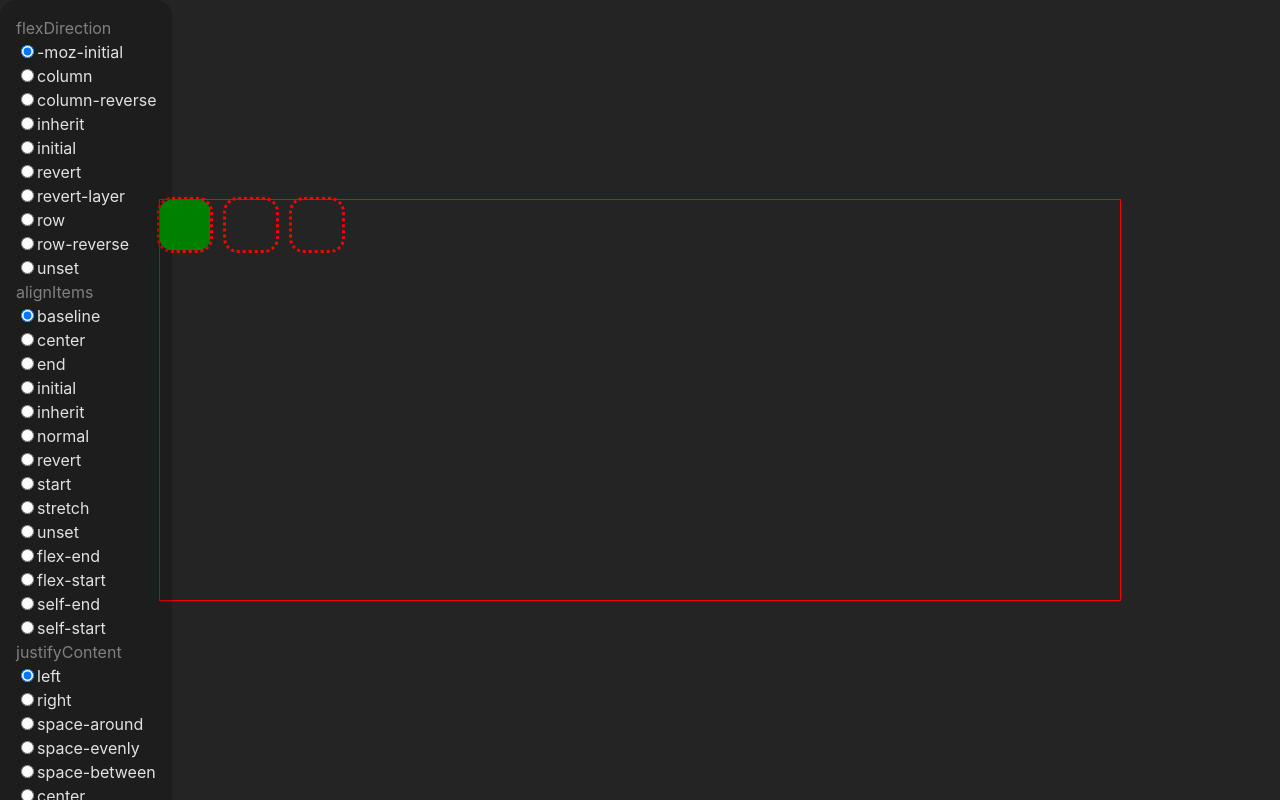
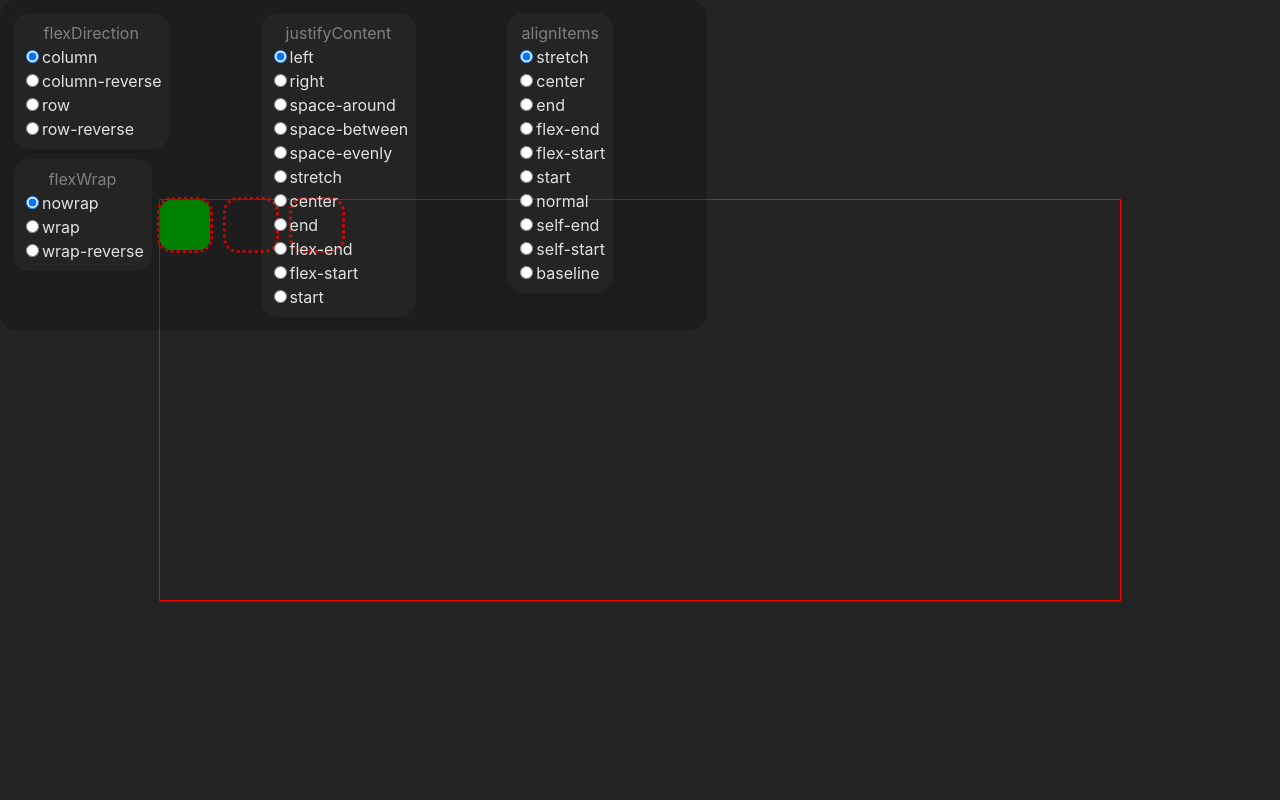
Before and after one commit to johnrdoty92/learn-flexbox, a React (Vite) app: page / in a window 1280 px wide. Built offline with nearby package versions, Linux system fonts and the light colour scheme.

Commit message:
use csstype to type flex prop state

```diff
--- a/package.json
+++ b/package.json
@@ -20,7 +20,9 @@
     "@typescript-eslint/eslint-plugin": "^5.57.1",
     "@typescript-eslint/parser": "^5.57.1",
     "@vitejs/plugin-react": "^3.1.0",
+    "csstype": "^3.1.2",
     "eslint": "^8.38.0",
+    "eslint-config-prettier": "^8.8.0",
     "eslint-plugin-react": "^7.32.2",
     "prettier": "^2.8.8",
     "typescript": "^4.9.5",
--- a/src/components/Block.tsx
+++ b/src/components/Block.tsx
@@ -1,23 +1,39 @@
-import {HTMLAttributes, DetailedHTMLProps, FC, useRef, useEffect} from "react"
-import classes from "../css/App.module.css"
-import {animated, useSpring} from "@react-spring/web"
+import { HTMLAttributes, DetailedHTMLProps, FC, useRef, useEffect } from 'react'
+import classes from '../css/App.module.css'
+import { animated, useSpring } from '@react-spring/web'
 
-export const Block: FC<DetailedHTMLProps<HTMLAttributes<HTMLDivElement>, HTMLDivElement>> = (props) => {
+export const Block: FC<
+    DetailedHTMLProps<HTMLAttributes<HTMLDivElement>, HTMLDivElement>
+> = (props) => {
     const blockRef = useRef<HTMLDivElement>(null)
     const [styles, api] = useSpring(() => ({
         top: blockRef.current?.offsetTop,
-        left: blockRef.current?.offsetLeft
+        left: blockRef.current?.offsetLeft,
     }))
 
-    useEffect(() => {
-        if (!blockRef.current) return
+    if (blockRef.current) {
         api.start({
             top: blockRef.current.offsetTop,
-            left: blockRef.current.offsetLeft
+            left: blockRef.current.offsetLeft,
         })
-    })
-    return (<>
-        <div {...props} ref={blockRef} className={classes.dataBlock}/>
-        <animated.div className={classes.visibleBlock} style={{...styles}}/>
-    </>)
+    }
+
+    useEffect(() => {
+        if (blockRef.current) {
+            api.start({
+                top: blockRef.current.offsetTop,
+                left: blockRef.current.offsetLeft,
+            })
+        }
+    }, [])
+
+    return (
+        <>
+            <div {...props} ref={blockRef} className={classes.dataBlock} />
+            <animated.div
+                className={classes.visibleBlock}
+                style={{ ...styles }}
+            />
+        </>
+    )
 }
--- a/src/components/DevControls.tsx
+++ b/src/components/DevControls.tsx
@@ -1,19 +1,19 @@
-import Draggable from "react-draggable"
-import { Actions, useBlockContext } from "../contexts/BlockContext"
-import { FormEventHandler, Fragment, useRef } from "react"
-import classes from "../css/App.module.css"
-import { FlexProperties } from "constants/flexEnums"
+import Draggable from 'react-draggable';
+import { Actions, useBlockContext } from '../contexts/BlockContext';
+import { FormEventHandler, useRef } from 'react';
+import classes from '../css/App.module.css';
+import { FLEX_PROPERTIES } from 'constants/flexProperties';
 
 export const DevControls = () => {
-    const {dispatch} = useBlockContext()
-    const nodeRef = useRef<null | HTMLFormElement>(null)
+    const { dispatch } = useBlockContext();
+    const nodeRef = useRef<null | HTMLFormElement>(null);
 
-    const handleChange: FormEventHandler<HTMLFormElement> = ({target}) => {
+    const handleChange: FormEventHandler<HTMLFormElement> = ({ target }) => {
         if (target instanceof HTMLInputElement) {
-            // TODO: type this better
-            dispatch({action: target.name, value: target.value})
+            const { name, value } = target;
+            dispatch({ action: Actions.STYLE, value: { [name]: value } });
         }
-    }
+    };
 
     return (
         <Draggable nodeRef={nodeRef}>
@@ -22,40 +22,43 @@ export const DevControls = () => {
                 className={classes.devControls}
                 onChange={handleChange}
             >
-                {Object.entries(FlexProperties).map(([property, values]) => (
+                {Object.entries(FLEX_PROPERTIES.parent).map(
+                    ([property, values]) => (
+                        <div className={classes.flexGroup} key={property}>
+                            <p>{property}</p>
+                            <div className={classes.radioButtons}>
+                                {Object.keys(values).map((value, i) => (
+                                    <label key={`${property}${value}`}>
+                                        <input
+                                            type="radio"
+                                            value={value}
+                                            name={property}
+                                            defaultChecked={i === 0}
+                                        />
+                                        {value}
+                                    </label>
+                                ))}
+                            </div>
+                        </div>
+                    )
+                )}
+                {/* {Object.entries(FlexProperties).map(([property, values]) => (
                     <Fragment key={property}>
                         <p>{property}</p>
                         {Object.values(values).map((value, i) => (
                             <label key={`${property}${value}`}>
-                                <input type="radio" value={value} name={property} defaultChecked={i === 0}/>
+                                <input
+                                    type="radio"
+                                    value={value}
+                                    name={property}
+                                    defaultChecked={i === 0}
+                                />
                                 {value}
                             </label>
                         ))}
                     </Fragment>
-                ))}
-
-                {/* <p>flex-direction</p>
-                <label>
-                    <input type="radio" value="row" name={Actions.FLEX_DIRECTION} defaultChecked/>
-                    Row
-                </label>
-                <label>
-                    <input type="radio" value="column" name={Actions.FLEX_DIRECTION}/>
-                    Column
-                </label>
-
-                <p>justify-content</p>
-                <label>
-                    <input type="radio" value="" name="" defaultChecked/>
-                    Value
-                </label>
-
-                <p>align-items</p>
-                <label>
-                    <input type="radio" value="" name="" defaultChecked/>
-                    Value
-                </label> */}
+                ))} */}
             </form>
         </Draggable>
-    )
-}
+    );
+};
--- a/src/constants/flexEnums.ts
+++ /dev/null
@@ -1,64 +0,0 @@
-import { CSSProperties } from "react";
-
-const _FlexProperties = {
-    flexDirection: 'flexDirection',
-    justifyContent: 'justifyContent',
-    alignItems: 'alignItems',
-} as const;
-
-type Actions = keyof typeof _FlexProperties
-
-type FLEX_PROPERTIES = Readonly<{
-    [Key in Actions]: {
-        [Value in NonNullable<CSSProperties[Key]>]: Value
-    }
-}>
-
-export const FlexProperties: FLEX_PROPERTIES = {
-    flexDirection: {
-        "-moz-initial": "-moz-initial",
-        column: "column",
-        "column-reverse": "column-reverse",
-        inherit: "inherit",
-        initial: "initial",
-        revert: "revert",
-        "revert-layer": "revert-layer",
-        row: "row",
-        "row-reverse": "row-reverse",
-        unset: "unset"
-    },
-    alignItems: {
-        baseline: "baseline",
-        center: "center",
-        end: "end",
-        initial: "initial",
-        inherit: "inherit",
-        normal: "normal",
-        revert: "revert",
-        start: "start",
-        stretch: "stretch",
-        unset: "unset",
-        "flex-end": "flex-end",
-        "flex-start": "flex-start",
-        "self-end": "self-end",
-        "self-start": "self-start",
-    },
-    justifyContent: {
-        left: "left",
-        right: "right",
-        "space-around": "space-around",
-        "space-evenly": "space-evenly",
-        "space-between": "space-between",
-        center: "center",
-        end: "end",
-        initial: "initial",
-        inherit: "inherit",
-        normal: "normal",
-        revert: "revert",
-        start: "start",
-        stretch: "stretch",
-        unset: "unset",
-        "flex-end": "flex-end",
-        "flex-start": "flex-start",
-    }
-} as const
--- /dev/null
+++ b/src/constants/flexProperties.ts
@@ -0,0 +1,79 @@
+import { Property, Globals, StandardLonghandProperties } from 'csstype';
+
+type GetNonGlobalProps<T extends string | number | symbol> = {
+    [P in Exclude<T, Globals>]: P;
+};
+
+// TODO: CHILD FLEX STATE
+// Flex
+// FlexBasis
+// FlexGrow
+// FlexShrink
+// AlignSelf
+// JustifySelf
+
+// TODO: type FlexFlow = GetNonGlobalProps<Property.FlexFlow> // shorthand for flexDirection and flexWrap
+// TODO: type AlignContent = GetNonGlobalProps<Property.AlignContent> // only works where flex wrap is set
+// type FlexDirection = GetNonGlobalProps<Property.FlexDirection>;
+// type FlexWrap = GetNonGlobalProps<Property.FlexWrap>;
+// type JustifyContent = GetNonGlobalProps<Property.JustifyContent>;
+// type AlignItems = GetNonGlobalProps<Property.AlignItems>;
+
+type FlexProperties = {
+    parent: {
+        [P in keyof StandardLonghandProperties]: GetNonGlobalProps<
+            NonNullable<StandardLonghandProperties[P]>
+        >;
+    };
+};
+
+export const FLEX_PROPERTIES = {
+    parent: {
+        flexDirection: {
+            column: 'column',
+            'column-reverse': 'column-reverse',
+            row: 'row',
+            'row-reverse': 'row-reverse',
+        },
+        flexWrap: {
+            nowrap: 'nowrap',
+            wrap: 'wrap',
+            'wrap-reverse': 'wrap-reverse',
+        },
+        justifyContent: {
+            left: 'left',
+            right: 'right',
+            'space-around': 'space-around',
+            'space-between': 'space-between',
+            'space-evenly': 'space-evenly',
+            stretch: 'stretch',
+            center: 'center',
+            end: 'end',
+            'flex-end': 'flex-end',
+            'flex-start': 'flex-start',
+            start: 'start',
+        },
+        alignItems: {
+            stretch: 'stretch',
+            center: 'center',
+            end: 'end',
+            'flex-end': 'flex-end',
+            'flex-start': 'flex-start',
+            start: 'start',
+            normal: 'normal',
+            'self-end': 'self-end',
+            'self-start': 'self-start',
+            baseline: 'baseline',
+        },
+    },
+    // TODO: child: {},
+} as const satisfies FlexProperties;
+
+export type ParentFlexPayload = {
+    flexDirection: Property.FlexDirection;
+    flexWrap: Property.FlexWrap;
+    justifyContent: Property.JustifyContent;
+    alignItems: Property.AlignItems;
+};
+
+// TODO: need a predicate for isValidParentFlexKey and isValidFlexPropertyValue
--- a/src/contexts/BlockContext.tsx
+++ b/src/contexts/BlockContext.tsx
@@ -1,71 +1,60 @@
-import { CSSProperties, Reducer, createContext, useContext, useReducer } from "react";
+import { Reducer, createContext, useContext, useReducer } from 'react';
+import { ParentFlexPayload } from 'constants/flexProperties';
 
 export enum Actions {
-    FLEX_DIRECTION = 'flexDirection',
-    JUSTIFY_CONTENT = 'justifyContent',
-    ALIGN_ITEMS = 'alignItems'
+    STYLE,
+    GAME_STATE,
+    OBJECT_COUNT,
 }
 
 type ContextState = {
     state: {
-        flexDirection: CSSProperties["flexDirection"],
-        justifyContent: CSSProperties["justifyContent"],
-        alignItems: CSSProperties["alignItems"],
-    },
+        parent: ParentFlexPayload;
+    };
     dispatch: React.Dispatch<{
         action: Actions;
-        value: CSSProperties[Actions.FLEX_DIRECTION]
-    }>
-}
+        value: Partial<ParentFlexPayload>;
+    }>;
+};
 
 const reducer: Reducer<
-    ContextState["state"],
-    Parameters<ContextState["dispatch"]>[0]
+    ContextState['state'],
+    Parameters<ContextState['dispatch']>[0]
 > = (state, payload) => {
     switch (payload.action) {
-        case Actions.FLEX_DIRECTION: {
-            return {
-                ...state,
-                flexDirection: payload.value
-            }
-        }
-        case Actions.ALIGN_ITEMS: {
-            return {
-                ...state,
-                alignItems: payload.value
-            }
-        }
-        case Actions.JUSTIFY_CONTENT: {
-            return {
-                ...state,
-                justifyContent: payload.value
-            }
+        case Actions.STYLE: {
+            return { ...state, ...payload.value };
         }
         default: {
-            return state
+            return state;
         }
     }
-}
+};
 
-const BlockContext = createContext<null | ContextState>(null)
+const BlockContext = createContext<null | ContextState>(null);
 
-export const BlockContextProvider = (
-    {children}: {children: React.ReactNode}
-) => {
+export const BlockContextProvider = ({
+    children,
+}: {
+    children: React.ReactNode;
+}) => {
     const [state, dispatch] = useReducer(reducer, {
-        flexDirection: "row",
-        justifyContent: "start",
-        alignItems: "start"
-    })
+        parent: {
+            flexDirection: 'row',
+            flexWrap: 'nowrap',
+            justifyContent: 'center',
+            alignItems: 'center',
+        },
+    });
     return (
-        <BlockContext.Provider value={{state, dispatch}}>
+        <BlockContext.Provider value={{ state, dispatch }}>
             {children}
         </BlockContext.Provider>
-    )
-}
+    );
+};
 
 export const useBlockContext = () => {
     const value = useContext(BlockContext);
-    if (!value) throw 'Must use context within BlockContext Provider'
-    return value
-}
+    if (!value) throw 'Must use context within BlockContext Provider';
+    return value;
+};
--- a/src/css/App.module.css
+++ b/src/css/App.module.css
@@ -2,6 +2,7 @@
     --block-width: 50px;
     --block-height: 50px;
     --block-border-radius: 12px;
+    --dev-controls-border-radius: 1em;
 }
 
 .container {
@@ -39,15 +40,16 @@
 /* DEV CONTROLS */
 
 .devControls {
-  background: rgba(0,0,0,0.2);
-  padding: 1em;
-  border-radius: 1em;
+    background: rgba(0, 0, 0, 0.2);
+    padding: 0.5em;
+    border-radius: var(--dev-controls-border-radius);
     display: flex;
-  flex-direction: column;
-  align-items: start;
+    flex-flow: column wrap;
     position: absolute;
-
-  width: max-content;
+    align-items: flex-start;
+    /* TODO: make width responsive */
+    width: 54%;
+    max-height: 50%;
 }
 
 .devControls:hover {
@@ -59,3 +61,16 @@
     padding: 0px;
     margin: 0;
 }
+
+.devControls .flexGroup {
+    background: rgba(255, 255, 255, 0.03);
+    padding: 0.5em;
+    border-radius: var(--dev-controls-border-radius);
+    margin: 5px;
+}
+
+.devControls .radioButtons {
+    display: flex;
+    flex-direction: column;
+    align-items: flex-start;
+}
```
Also changed, not shown: .eslintrc.json, .prettierrc.json, 1 other file (tests, documents, lock files or other folders). Lines whose indentation alone changed are shown as unchanged.
